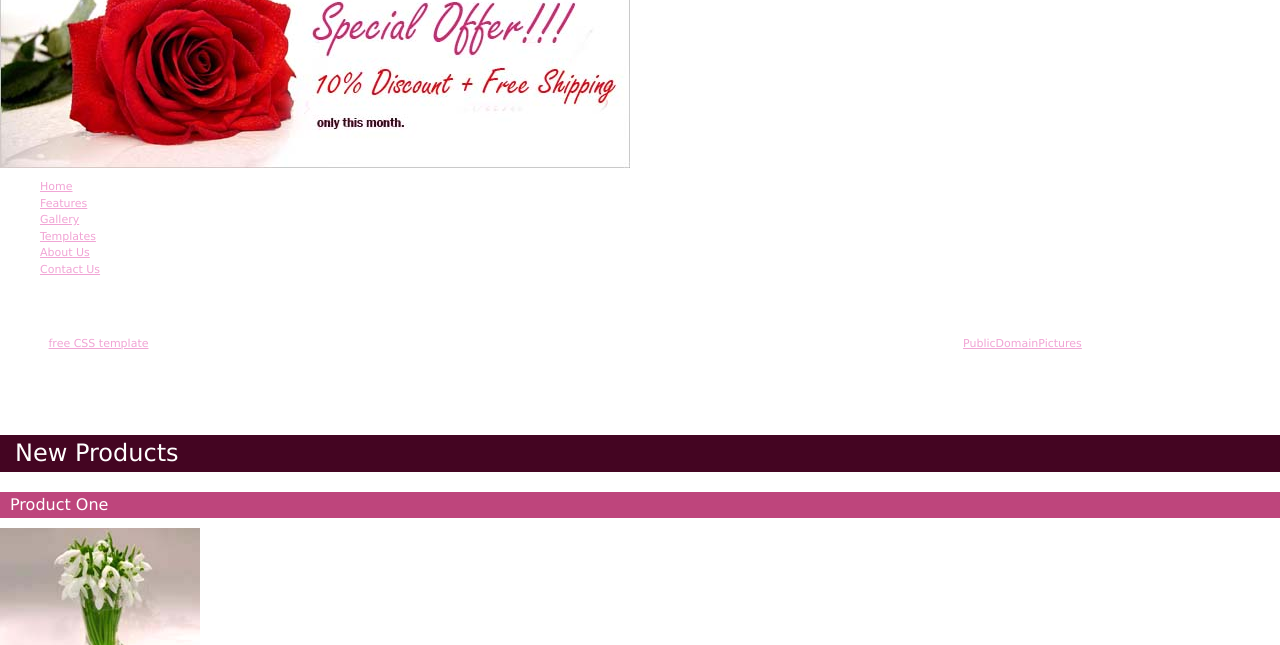
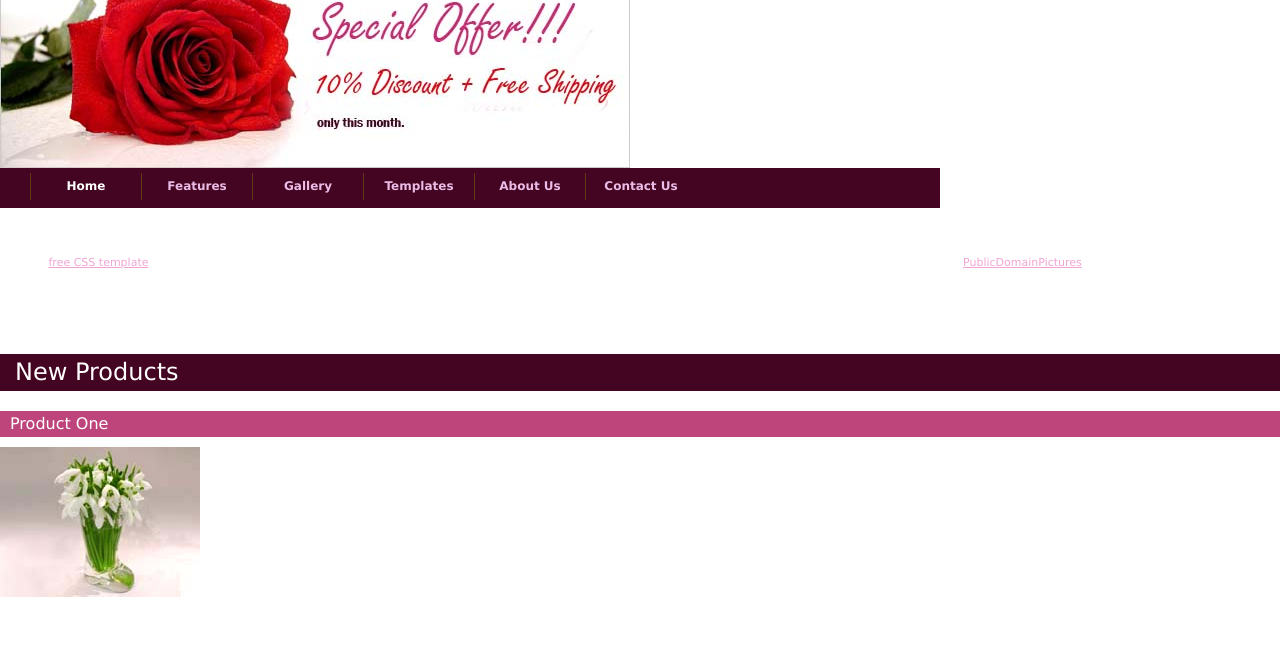
Before and after one commit to thuyoanhhh1312/CC-MTPTPM_Kiemtra, a website: page view/index.html in a window 1280 px wide. Shown: the part 155-800 px from the top of the page. Drawn offline with Linux system fonts and the light colour scheme; files that its build step writes are made by us from their sources; files whose address does not match are found by name.

Commit message:
style: format and organize CSS rules in templatemo_style.css for consistency

```diff
--- a/public/css/templatemo_style.css
+++ b/public/css/templatemo_style.css
@@ -57,24 +57,23 @@ h4 {
   background-color: #be457c;
 }
 
-
 p {
   margin: 0px;
   padding: 0 0 10px 0;
   text-align: justify;
 }
 
-.price{
-	font-size:16px;
+.price {
+  font-size: 16px;
   margin-bottom: 10px;
 }
 
-.price span{
-	font-size:16px;
+.price span {
+  font-size: 16px;
   color: #ffffff;
 }
 
-.buynow a{
+.buynow a {
   clear: both;
   display: block;
   float: left;
@@ -103,7 +102,7 @@ p {
   font-size: 1px;
 }
 
-#templatemo_container{
+#templatemo_container {
   width: 940px;
   margin: 0 auto;
   border: 10px solid #f2d9ef;
@@ -144,7 +143,67 @@ p {
   color: #ffffff;
 }
 
-#templatemo_top_panel #templatemo_shopping_cart span{
+#templatemo_top_panel #templatemo_shopping_cart span {
   font-weight: normal;
 }
 /* end of top panel */
+
+/* header panel */
+#templatemo_container #templatemo_header {
+  overflow: hidden;
+  width: 880px;
+  height: 70px;
+  padding: 15px 30px;
+  background: #ebbce5 url(images/templatemo_header_bg.jpg) bottom right
+    no-repeat;
+}
+/* end of header panel */
+
+/* header panel */
+#templatemo_container #templatemo_banner {
+  overflow: hidden;
+  width: 880px;
+  height: 190px; /* + 60 for padding top and bottom */
+  padding: 30px 30px;
+  background: #ffffff url(images/templatemo_banner_bg.jpg) top right no-repeat;
+}
+/* end of header panel */
+
+/* menu */
+#templatemo_menu_panel {
+  overflow: hidden;
+  width: 880px;
+  height: 40px;
+  padding: 0 30px;
+  background: #440522;
+}
+
+#templatemo_menu_panel ul {
+  float: left;
+  width: 930px;
+  margin: 0;
+  padding: 5px 0 0 0;
+  list-style: none;
+}
+
+#templatemo_menu_panel ul li {
+  display: inline;
+}
+
+#templatemo_menu_panel ul li a {
+  float: left;
+  width: 110px;
+  padding: 5px 0;
+  font-size: 12px;
+  font-weight: bold;
+  text-align: center;
+  text-decoration: none;
+  color: #ebbce5;
+  border-left: 1px solid #5f3b11;
+}
+
+#templatemo_menu_panel li a:hover,
+#templatemo_menu_panel li .current {
+  color: #ffffff;
+}
+/* end of menu */
```
Lines whose indentation alone changed are shown as unchanged.
